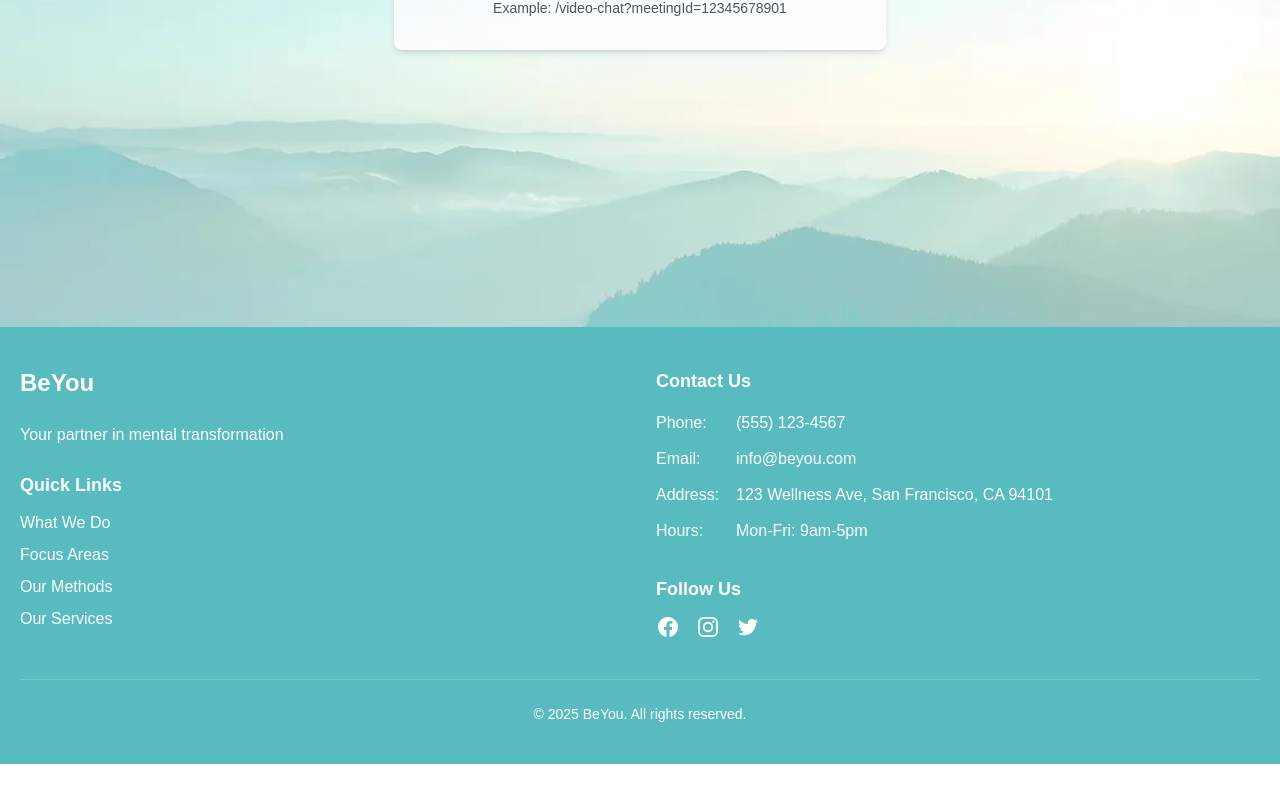
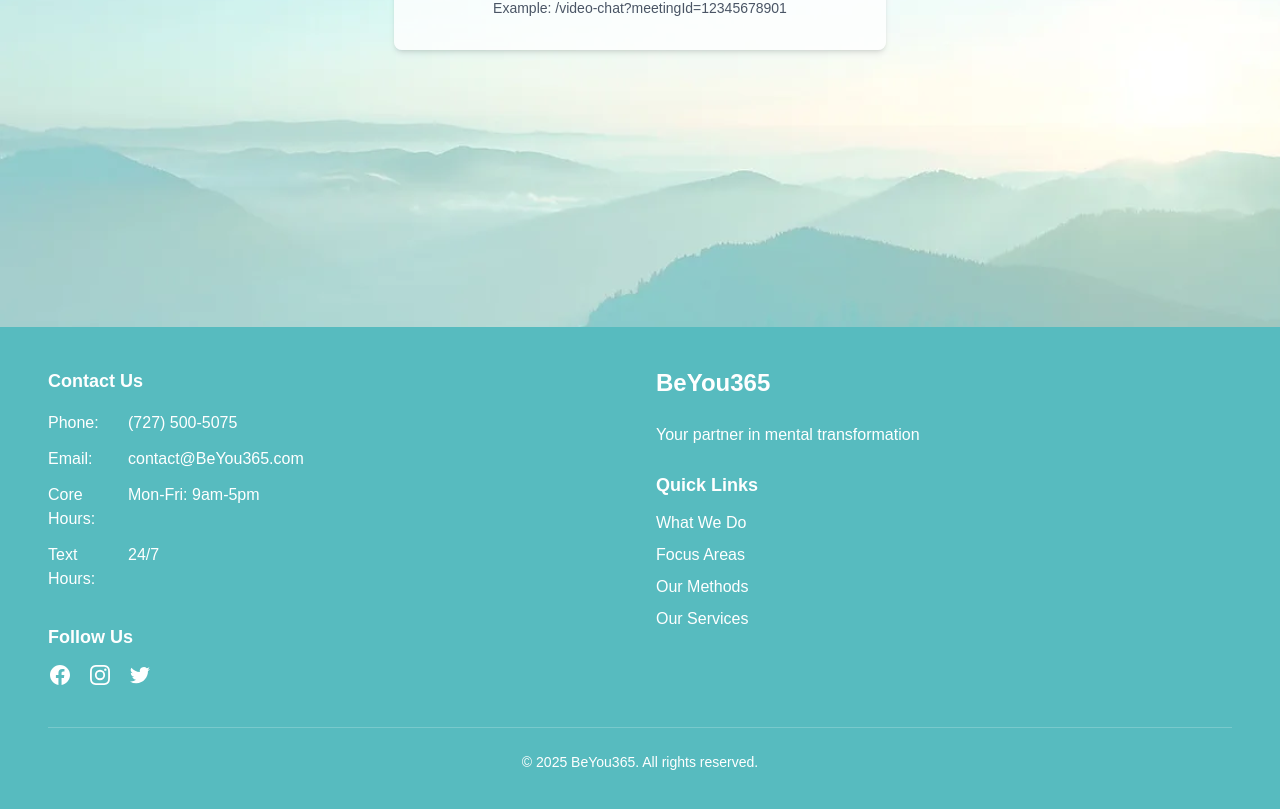
Before and after one commit to jmarkl3/beyou, a Next.js app: page /video-chat in a window 1280 px wide. Shown: the part 453-1262 px from the top of the page. Before the commit the page ends 1217 px from the top, so only its background shows below. Built offline with nearby package versions, Linux system fonts and the light colour scheme.

Commit message:
added calendy links

```diff
--- a/app/layout.js
+++ b/app/layout.js
@@ -14,7 +14,7 @@ const geistMono = Geist_Mono({
 });
 
 export const metadata = {
-  title: "BeYou - Mental Transformation",
+  title: "BeYou365 - Mental Transformation",
   description: "Circuit-Based Approach to Mental Transformation",
 };
 
--- a/app/page.js
+++ b/app/page.js
@@ -28,9 +28,9 @@ export default function Home() {
         <div className="w-full text-center absolute bottom-5" style={{ zIndex: 2 }}>
           <a
             className="btn-main"
-            href="/book-now"
+            href="https://calendly.com/abeapple/free-consultation"
           >
-            Book Now
+            Claim Your Free Consultation
           </a>
         </div>
       </div>
@@ -83,8 +83,8 @@ export default function Home() {
             </div>
 
             <div className="flex my-8 justify-center">
-              <a className="btn-main" href="/contact">
-                Schedule Assessment
+              <a className="btn-main" href="https://calendly.com/abeapple/30min">
+                Free Assessment
               </a>
             </div>
           </div>
@@ -170,32 +170,11 @@ export default function Home() {
             </h2>
 
             <div className="mx-auto flex flex-wrap my-3 m-auto grid grid-cols-1 gap-4 sm:grid-cols-2 md:grid-cols-3">
-              {/* Individual Session */}
-              <div className="w-full rounded-none overflow-hidden mx-auto border-8 border-black relative h-full min-h-[300px]">
-                <div className="p-6 pb-20 text-center h-full">
-                  <a
-                    href="/service/individual-session"
-                    className="font-bold text-xl hover:text-gray-700"
-                  >
-                    Individual Session
-                  </a>
-                  <p className="text-sm mt-2">One-on-one coaching sessions</p>
-                  <div className="border-top border border-black w-full my-6"></div>
-                  <p className="text-gray-700 text-base">$200</p>
-                  <p className="text-gray-700 text-base">60 min</p>
-                </div>
-                <div className="w-full mx-auto pb-8 absolute bottom-0 text-center">
-                  <a href="/calendar/individual-session" className="btn-main">
-                    Book Now
-                  </a>
-                </div>
-              </div>
-
               {/* Free Consultation */}
               <div className="w-full rounded-none overflow-hidden mx-auto border-8 border-black relative h-full min-h-[300px]">
                 <div className="p-6 pb-20 text-center h-full">
                   <a
-                    href="/service/free-consultation"
+                    href="https://calendly.com/abeapple/free-consultation"
                     className="font-bold text-xl hover:text-gray-700"
                   >
                     Free Consultation
@@ -212,18 +191,41 @@ export default function Home() {
                 </div>
               </div>
 
+              {/* Individual Session */}
+              <div className="w-full rounded-none overflow-hidden mx-auto border-8 border-black relative h-full min-h-[300px]">
+                <div className="p-6 pb-20 text-center h-full">
+                  <a
+                    href="/service/individual-session"
+                    className="font-bold text-xl hover:text-gray-700"
+                  >
+                    Individual Session
+                  </a>
+                  <p className="text-sm mt-2">One-on-one coaching sessions</p>
+                  <div className="border-top border border-black w-full my-6"></div>
+                  <p className="text-gray-700 text-base">$0 - $25 - $200</p>
+                  <p className="text-gray-700 text-base">60-90 min</p>
+                </div>
+                <div className="w-full mx-auto pb-8 absolute bottom-0 text-center">
+                  <a
+                    href={"https://calendly.com/abeapple/one-on-one-session"}
+                    className="btn-main">
+                    Book Now
+                  </a>
+                </div>
+              </div>
+
               {/* Group Session */}
               <div className="w-full rounded-none overflow-hidden mx-auto border-8 border-black relative h-full min-h-[300px]">
                 <div className="p-6 pb-20 text-center h-full">
                   <a
-                    href="/service/group-session"
+                    href="https://calendly.com/abeapple/group-session"
                     className="font-bold text-xl hover:text-gray-700"
                   >
                     Group Session
                   </a>
                   <p className="text-sm mt-2">Small group coaching sessions</p>
                   <div className="border-top border border-black w-full my-6"></div>
-                  <p className="text-gray-700 text-base">$200</p>
+                  <p className="text-gray-700 text-base">$0 - $25 - 200</p>
                   <p className="text-gray-700 text-base">90 min</p>
                 </div>
                 <div className="w-full mx-auto pb-8 absolute bottom-0 text-center">
@@ -232,23 +234,48 @@ export default function Home() {
                   </a>
                 </div>
               </div>
+
+              {/* Assessment */}
+              <div className="w-full rounded-none overflow-hidden mx-auto border-8 border-black relative h-full min-h-[300px]">
+                <div className="p-6 pb-20 text-center h-full">
+                  <a
+                    href="/service/free-consultation"
+                    className="font-bold text-xl hover:text-gray-700"
+                  >
+                    Assessment
+                  </a>
+                  <p className="text-sm mt-2">Discover yourself</p>
+                  <div className="border-top border border-black w-full my-6"></div>
+                  <p className="text-gray-700 text-base">$0</p>
+                  <p className="text-gray-700 text-base">30 min</p>
+                </div>
+                <div className="w-full mx-auto pb-8 absolute bottom-0 text-center">
+                  <a
+                    href="https://calendly.com/abeapple/30min"
+                    className="btn-main"
+                  >
+                    Book Now
+                  </a>
+                </div>
+              </div>
+
             </div>
 
-            <div className="flex my-8 justify-center">
+            {/* <div className="flex my-8 justify-center">
               <a className="btn-main" href="/book-now">
                 More Services
               </a>
-            </div>
+            </div> */}
           </div>
         </div>
 
 
         {/* Three-column grid section */}
-        <div id="contact" className="w-full bg-gray-50 h-full relative py-16">
-          <div className="max-w-full-content mx-auto h-full px-5">
+        <div id="contact" className="w-full bg-gray-50 h-full relative py-2.5">
+          <div className="max-w-full-content mx-auto h-full px-8 md:px-12">
             <div className="text-center mb-12">
-              <div className="header-line my-8 mx-auto"></div>
-              <h2 className="mb-7 mt-10 tracking-tighter title">Our Process</h2>
+              <div className="header-line mb-6 mx-auto"></div>
+              <h2 className="mb-7 tracking-tighter title text-3xl md:text-4xl font-bold">Our Process</h2>
             </div>
 
             <div className="grid grid-cols-1 md:grid-cols-3 gap-8 text-center">
@@ -289,11 +316,11 @@ export default function Home() {
               </div>
             </div>
 
-            <div className="text-center mt-12">
+            {/* <div className="text-center mt-12">
               <a href="/about-me" className="btn-main">
                 Learn More
               </a>
-            </div>
+            </div> */}
           </div>
         </div>
       </div>
--- a/components/BottomNav.js
+++ b/components/BottomNav.js
@@ -12,43 +12,19 @@ export default function BottomNav() {
 
   // Contact information
   const contactInfo = [
-    { label: 'Phone', value: '(555) 123-4567' },
-    { label: 'Email', value: 'info@beyou.com' },
-    { label: 'Address', value: '123 Wellness Ave, San Francisco, CA 94101' },
-    { label: 'Hours', value: 'Mon-Fri: 9am-5pm' }
+    { label: 'Phone', value: '(727) 500-5075' },
+    { label: 'Email', value: 'contact@BeYou365.com' },
+    // { label: 'Address', value: '123 Wellness Ave, San Francisco, CA 94101' },
+    { label: 'Core Hours', value: 'Mon-Fri: 9am-5pm' },
+    { label: 'Text Hours', value: '24/7' }
   ];
 
   return (
     <footer className="bg-[rgb(87,187,191)] bg-opacity-50 text-white py-10">
-      <div className="max-w-full-content mx-auto px-5">
+      <div className="max-w-full-content mx-auto px-8 md:px-12">
         <div className="grid grid-cols-1 md:grid-cols-2 gap-8">
-          {/* Left Column - Logo and Quick Links */}
-          <div>
-            <Link href="/" className="inline-block mb-6">
-              <span className="text-2xl font-bold">BeYou</span>
-            </Link>
-
-            <div className="mb-4">Your partner in mental transformation</div>
-
-            <div className="mt-6">
-              <h3 className="text-lg font-semibold mb-3">Quick Links</h3>
-              <ul className="space-y-2">
-                {navItems.map((item) => (
-                  <li key={item.id}>
-                    <a
-                      href={`/#${item.id}`}
-                      className="hover:underline"
-                    >
-                      {item.name}
-                    </a>
-                  </li>
-                ))}
-              </ul>
-            </div>
-          </div>
-
-          {/* Right Column - Contact Information */}
-          <div>
+                   {/* Right Column - Contact Information */}
+                   <div>
             <h3 className="text-lg font-semibold mb-4">Contact Us</h3>
             <ul className="space-y-3">
               {contactInfo.map((item, index) => (
@@ -83,10 +59,36 @@ export default function BottomNav() {
               </div>
             </div>
           </div>
+
+          {/* Left Column - Logo and Quick Links */}
+          <div>
+            <Link href="/" className="inline-block mb-6">
+              <span className="text-2xl font-bold">BeYou365</span>
+            </Link>
+
+            <div className="mb-4">Your partner in mental transformation</div>
+
+            <div className="mt-6">
+              <h3 className="text-lg font-semibold mb-3">Quick Links</h3>
+              <ul className="space-y-2">
+                {navItems.map((item) => (
+                  <li key={item.id}>
+                    <a
+                      href={`/#${item.id}`}
+                      className="hover:underline"
+                    >
+                      {item.name}
+                    </a>
+                  </li>
+                ))}
+              </ul>
+            </div>
+          </div>
+
         </div>
 
         <div className="border-t border-white/20 mt-10 pt-6 text-center text-sm">
-          <p>&copy; {new Date().getFullYear()} BeYou. All rights reserved.</p>
+          <p>&copy; {new Date().getFullYear()} BeYou365. All rights reserved.</p>
         </div>
       </div>
     </footer>
--- a/components/TopNav.js
+++ b/components/TopNav.js
@@ -60,7 +60,7 @@ export default function TopNav() {
         <div className="flex justify-between h-16">
           <div className="flex items-center">
             <Link href="/" className="flex-shrink-0 flex items-center">
-              <span className="text-xl font-bold">BeYou</span>
+              <span className="text-xl font-bold">BeYou365</span>
             </Link>
           </div>
 
```
